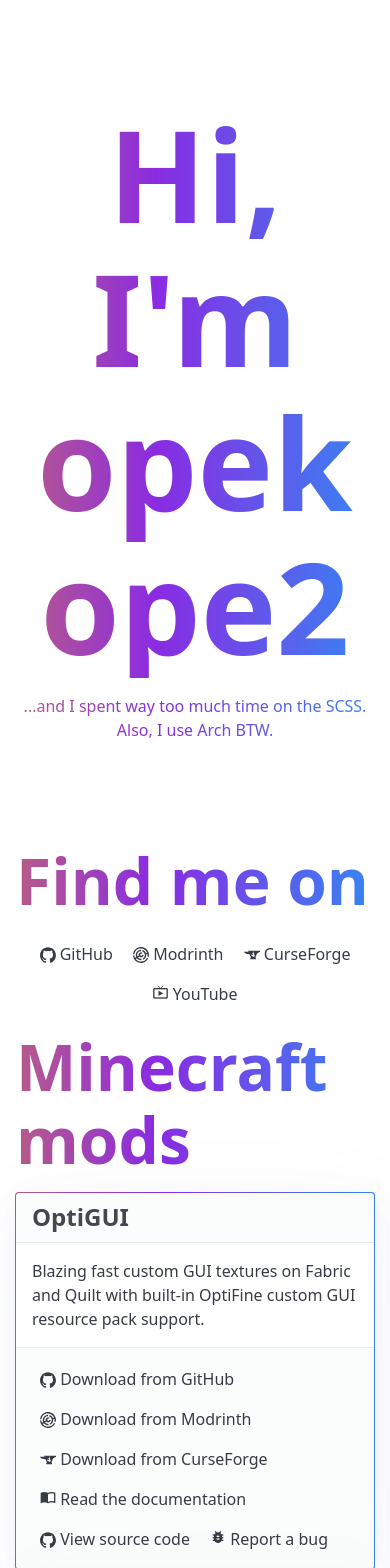
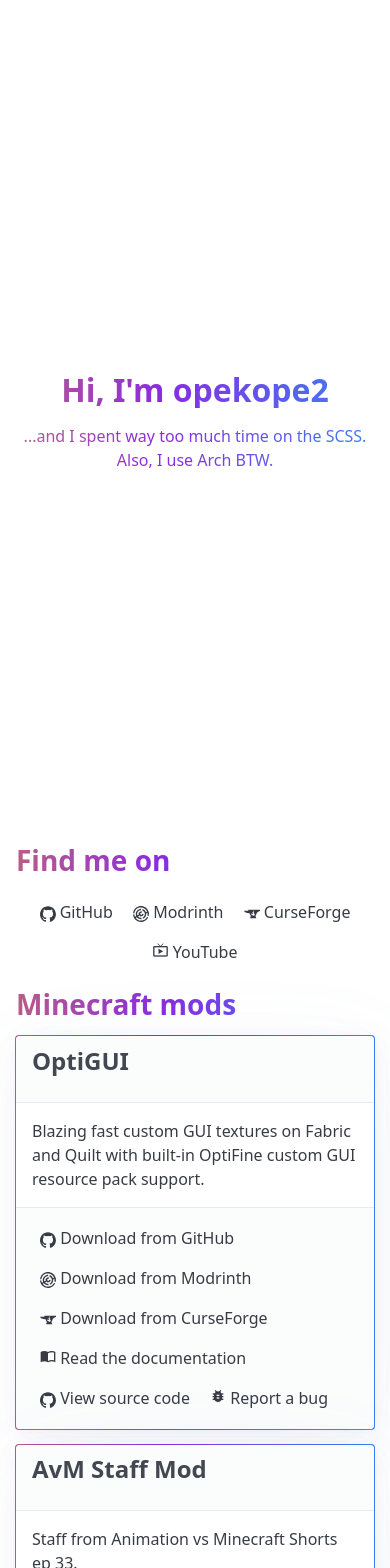
Before and after one commit to opekope2/opekope2.github.io, a SvelteKit app: page / in a window 390 px wide. Shown: the top 1568 px of the page. Built offline with nearby package versions, Linux system fonts and the light colour scheme.

Commit message:
Fix CSS mess on mobile

```diff
--- a/src/routes/+page.svelte
+++ b/src/routes/+page.svelte
@@ -258,27 +258,17 @@
 </div>
 
 <style lang="scss">
-    h1 {
-        --pico-font-size: 8rem;
-    }
-    h2 {
-        --pico-font-size: 4rem;
-    }
-    h3 {
-        margin-bottom: 0;
-    }
-
     .first-page {
         display: flex;
         flex-direction: column;
         justify-content: center;
         height: calc(100vh - var(--pico-block-spacing-vertical));
-        position: relative;
 
         .scroll-arrow {
             position: absolute;
             bottom: var(--pico-block-spacing-vertical);
-            width: 100%;
+            right: 0;
+            left: 0;
             font-size: 2rem;
             animation: scrollArrow 2s infinite alternate ease-in-out;
             transition: opacity 0.3s;
```
